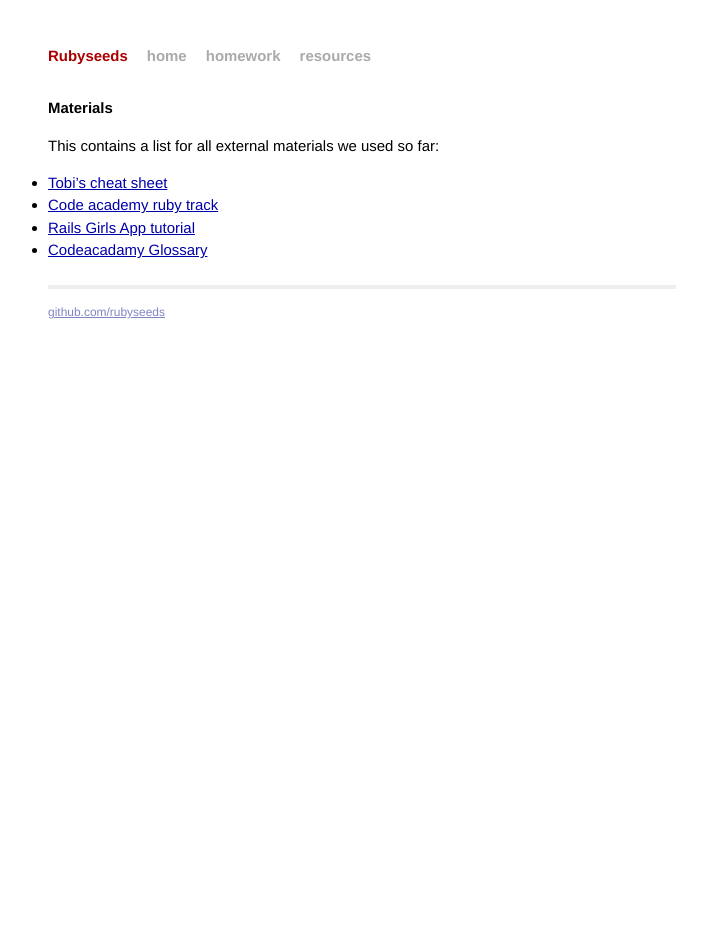
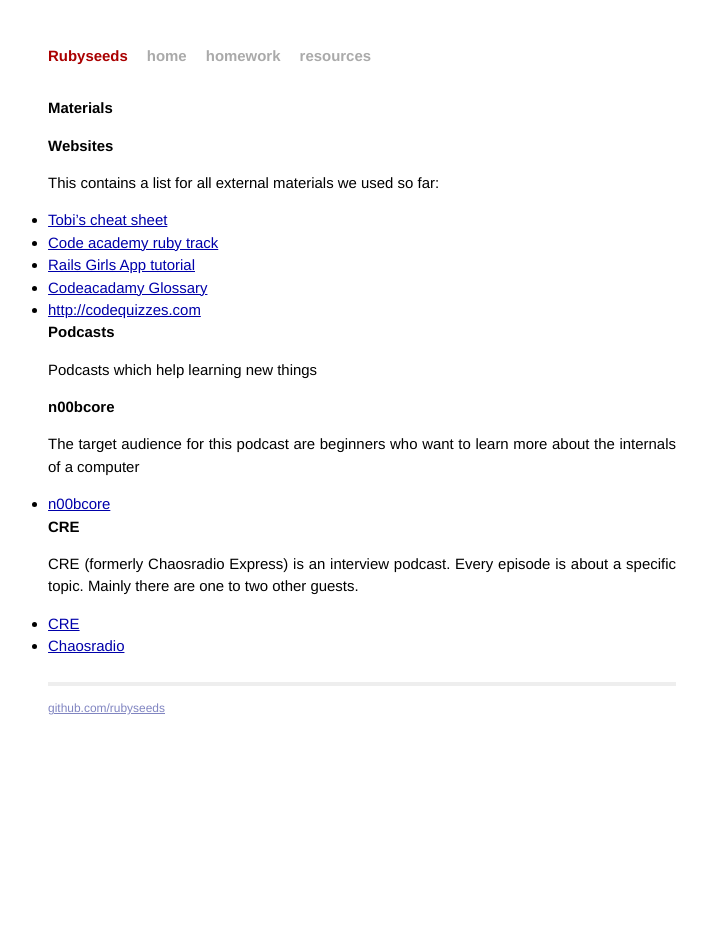
Before and after one commit to LydKo/materials, a Jekyll site: the page built from resources/index.md, in a window 1280 px wide. Shown: the whole page, without its empty margins (278-985 px from the left). Built offline with Jekyll 4.4.1, drawn with Linux system fonts in a browser that asks for light colours; Markdown is read by kramdown in place of the engine named in the settings.

Commit message:
Added podcast recommendations and new learning site

```diff
--- a/resources/index.md
+++ b/resources/index.md
@@ -5,9 +5,24 @@
 
 # Materials
 
+## Websites
+
 This contains a list for all external materials we used so far:
 
 - [Tobi's cheat sheet](http://www.pragtob.info/rails-beginner-cheatsheet/)
 - [Code academy ruby track](http://www.codecademy.com/de/tracks/ruby)
 - [Rails Girls App tutorial](http://guides.railsgirls.com/app/)
 - [Codeacadamy Glossary](http://www.codecademy.com/de/glossary/ruby)
+- [http://codequizzes.com](http://codequizzes.com)
+
+## Podcasts
+Podcasts which help learning new things
+
+### n00bcore
+The target audience for this podcast are beginners who want to learn more about the internals of a computer
+- [n00bcore](http://n00bcore.de/)
+
+### CRE
+CRE (formerly Chaosradio Express) is an interview podcast. Every episode is about a specific topic. Mainly there are one to two other guests.
+- [CRE](http://cre.fm/)
+- [Chaosradio](http://chaosradio.ccc.de/chaosradio.html)
```
